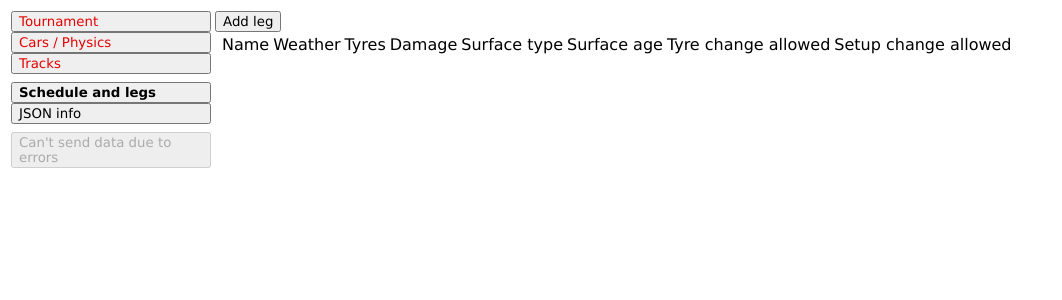
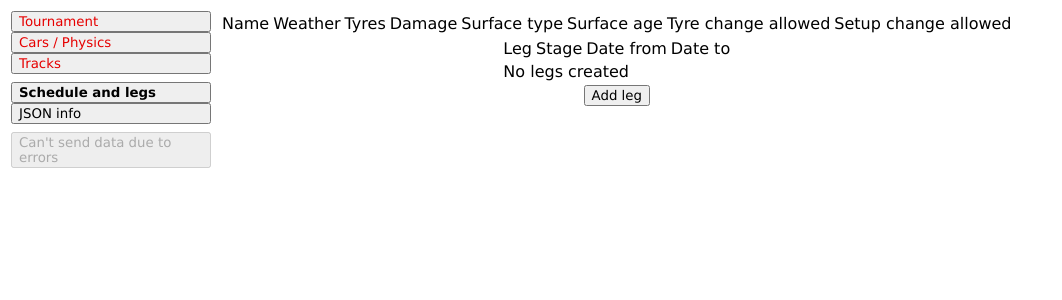
Before and after one commit to suXinjke/RBRCZTourneyCreatorRevamped, a Vue app: page / in a window 1280 px wide. Shown: the top 300 px of the page, without its empty margins (0-1062 px from the left). Built offline with nearby package versions, Linux system fonts and the light colour scheme.

Commit message:
show the resulting leg table

```diff
--- a/src/App.vue
+++ b/src/App.vue
@@ -138,7 +138,7 @@ export default Vue.extend( {
         },
 
         legs_errors: function() {
-            return this.store.legs.reduce( ( prev, leg, index, legs ) => {
+            return this.store.legs.sort( ( a, b ) => a.after_stage_divider > b.after_stage_divider ? 1 : -1 ).reduce( ( prev, leg, index, legs ) => {
                 const { tournament } = this.store
                 let error = ''
 
--- a/src/Legs.vue
+++ b/src/Legs.vue
@@ -1,6 +1,5 @@
 <template>
     <div>
-        <button v-on:click="addLeg" :disabled="canAddLeg === false">Add leg</button>
         <table>
             <thead>
                 <tr>
@@ -116,6 +115,46 @@
                 </template>
             </tbody>
         </table>
+
+        <table style="margin: 0 auto;">
+            <thead><tr>
+                <td>Leg</td>
+                <td>Stage</td>
+                <td>Date from</td>
+                <td>Date to</td>
+            </tr></thead>
+            <tbody v-if="legs.length > 0 ">
+                <template v-for="( leg, leg_index ) in legs">
+                    <tr :key="leg_index + ' ' + leg + 'leg'">
+                        <td>{{ leg_index + 1 }}</td>
+
+                        <td v-if="leg_index === 0">1 - {{ leg.after_stage_divider + 1 }}</td>
+                        <td v-else-if="leg_index === legs.length - 1">{{ legs[leg_index-1].after_stage_divider + 2 }} - {{ store.tracks.length - 1 }}</td>
+                        <td v-else>{{ legs[leg_index-1].after_stage_divider + 2 }} - {{ leg.after_stage_divider + 1 }}</td>
+
+                        <td v-if="leg_index === 0">{{ store.tournament.from_date }} {{ store.tournament.from_time }}</td>
+                        <td v-else>{{ legs[leg_index-1].date }} {{ legs[leg_index-1].time }}</td>
+
+                        <td>{{ leg.date }} {{ leg.time }}</td>
+                    </tr>
+                </template>
+                <tr>
+                    <td>{{ legs.length + 1 }}</td>
+
+                    <td>{{ lastLeg.after_stage_divider + 2 }} - {{ store.tracks.length }}</td>
+
+                    <td>{{ lastLeg.date }} {{ lastLeg.time }}</td>
+
+                    <td>{{ store.tournament.to_date }} {{ store.tournament.to_time }}</td>
+                </tr>
+            </tbody>
+            <tbody v-else>
+                <td colspan="4">No legs created</td>
+            </tbody>
+            <tfoot><tr><td colspan="4" style="text-align: center;">
+                <button v-on:click="addLeg" :disabled="canAddLeg === false">Add leg</button>
+            </td></tr></tfoot>
+        </table>
     </div>
 </template>
 
@@ -153,6 +192,9 @@ export default Vue.extend( {
             )
         },
 
+        lastLeg: function() {
+            return this.legs[this.legs.length - 1]
+        }
     },
     methods: {
         addLeg: function() {
```
